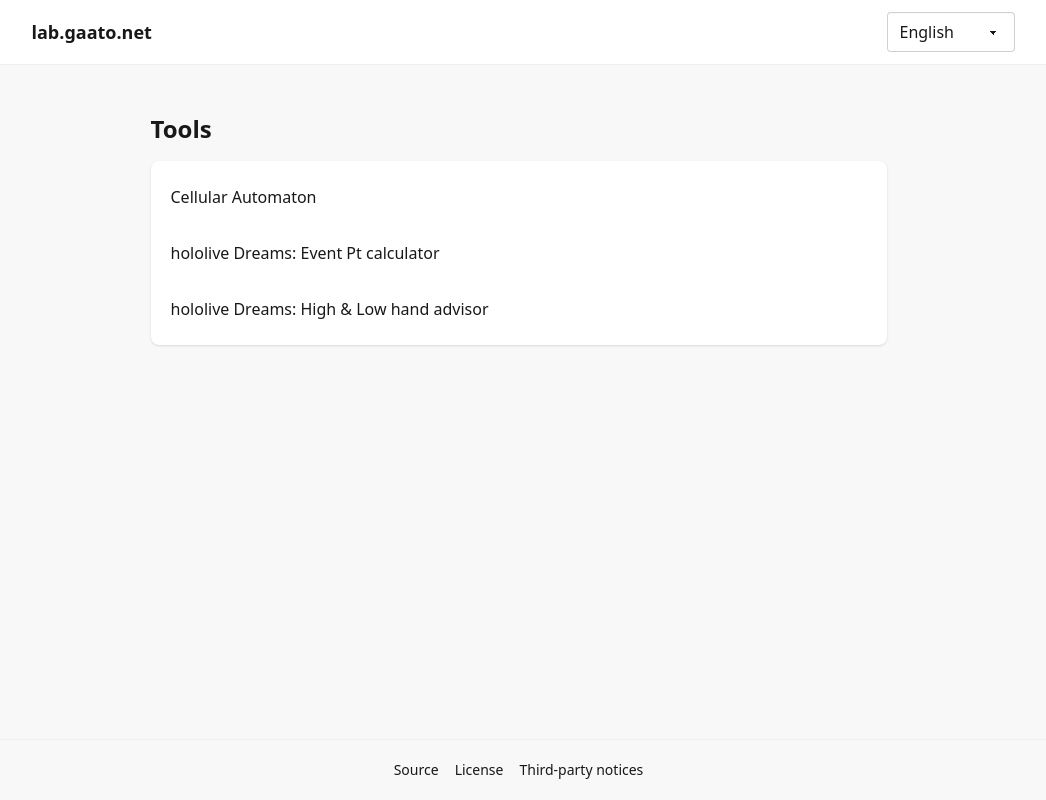
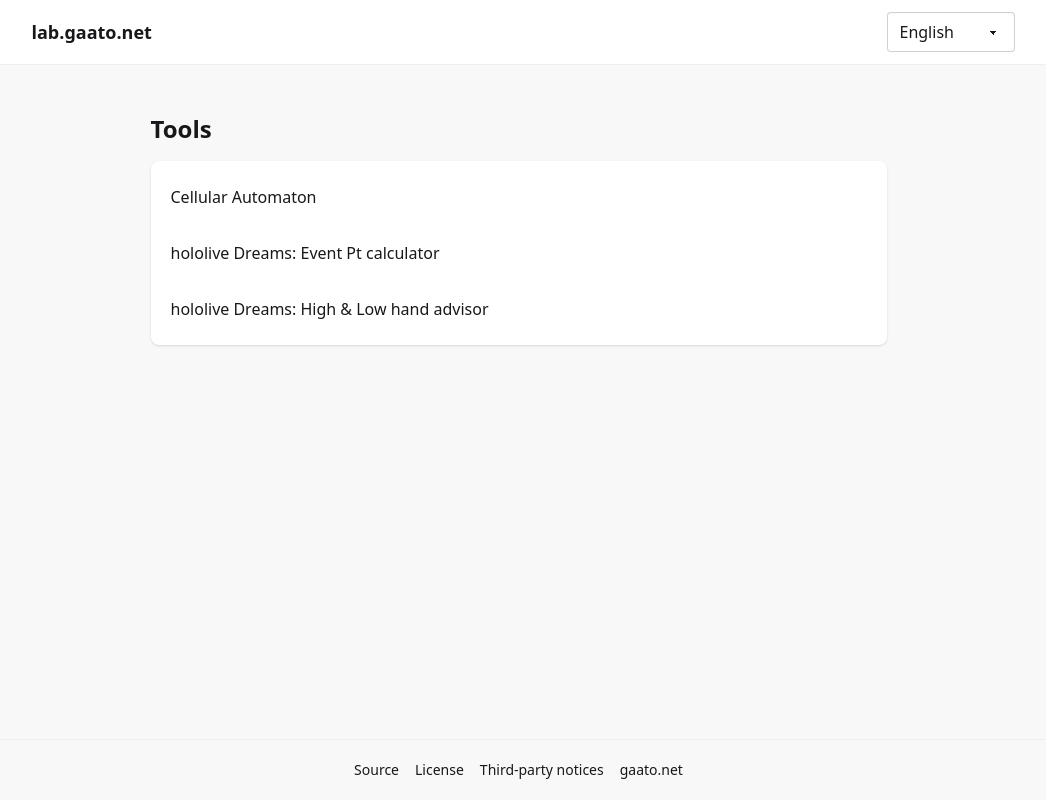
Before and after one commit to gaato/lab.gaato.net, a SvelteKit app: page / in a window 1280 px wide. Shown: the whole page, without its empty margins (114-1160 px from the left). Built offline with nearby package versions, Linux system fonts and the light colour scheme.

Commit message:
Add a subtle link to gaato.net

```diff
--- a/scripts/browser-smoke.mjs
+++ b/scripts/browser-smoke.mjs
@@ -116,7 +116,7 @@
 			'footer nav[aria-label="Project information"] a',
 			(links) => links.map((link) => link.textContent?.trim())
 		),
-		['Source', 'License', 'Third-party notices'],
+		['Source', 'License', 'Third-party notices', 'gaato.net'],
 		'Project links are missing from the shared footer'
 	);
 	assert.deepEqual(
--- a/src/routes/+layout.svelte
+++ b/src/routes/+layout.svelte
@@ -116,6 +116,7 @@
 			<a class="link link-hover" href="/THIRD_PARTY_NOTICES.txt">
 				{translate($locale, 'site.thirdPartyNotices')}
 			</a>
+			<a class="link link-hover" href="https://gaato.net">gaato.net</a>
 		</nav>
 	</footer>
 </div>
```
